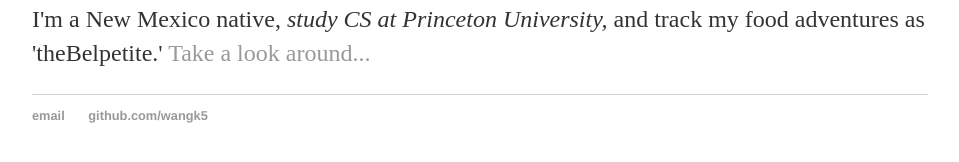
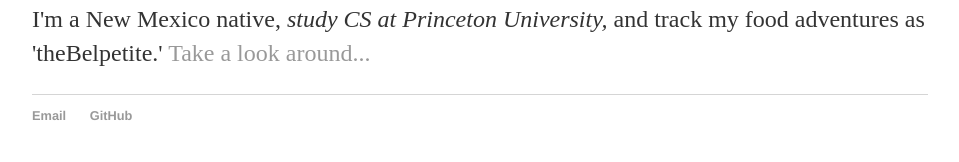
Before and after one commit to wangk5/wangk5.github.io, a Jekyll site: the page built from index.html, in a window 1280 px wide. Shown: the part 170-332 px from the top of the page, without its empty margins (160-1119 px from the left). Built offline with Jekyll 4.4.1, drawn with Linux system fonts in a browser that asks for light colours.

Commit message:
Update default.html

```diff
--- a/_layouts/default.html
+++ b/_layouts/default.html
@@ -21,8 +21,9 @@
 			</div><!-- /.container -->
 			<footer>
 	    		<ul>
-	        		<li><a href="mailto:kjwang@princeton.edu">email</a></li>
-	        		<li><a href="https://github.com/wangk5">github.com/wangk5</a></li>
+	        		<li><a href="mailto:kjwang@princeton.edu">Email</a></li>
+	        		<li><a href="https://github.com/wangk5">GitHub</a></li>
+				<li><a href="https://www.linkedin.com/in/katherine-wang-37a493121/>LinkedIn</a></li>
 				</ul>
 			</footer>
 		</body>
```
